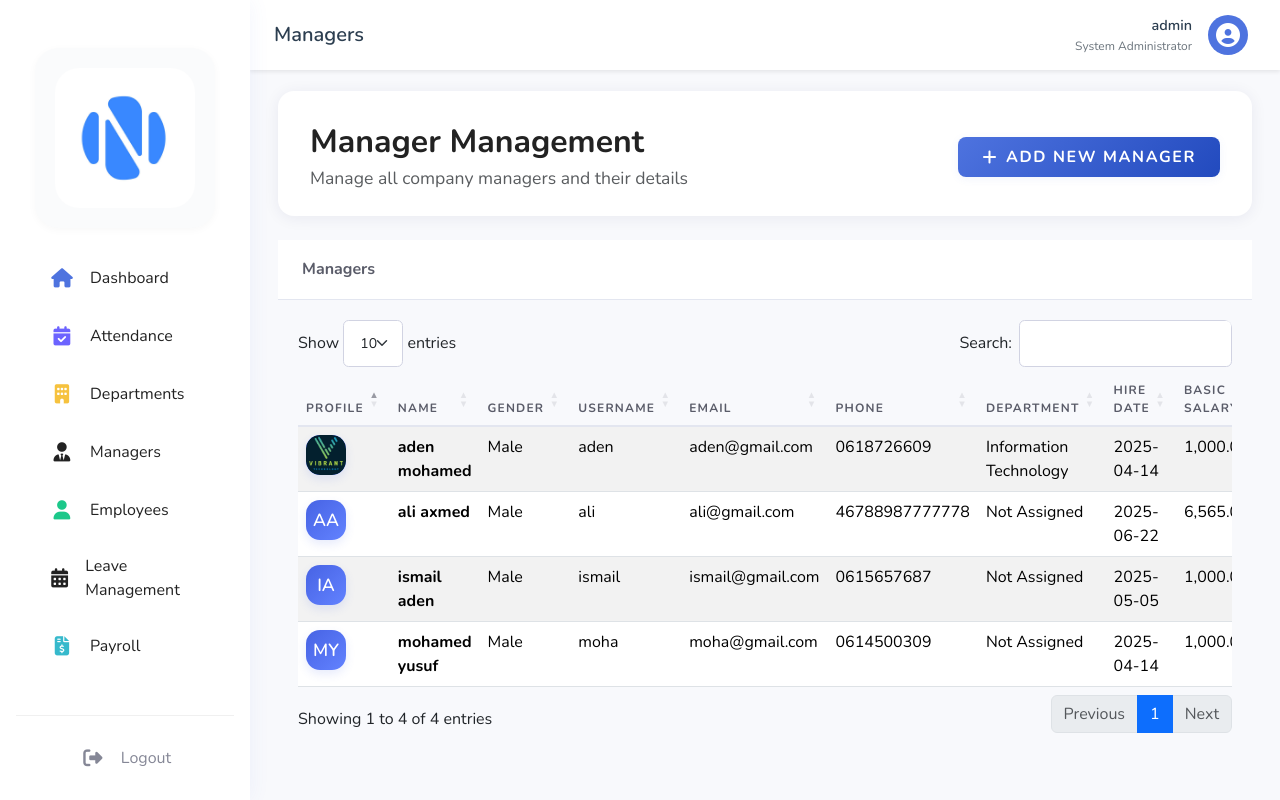
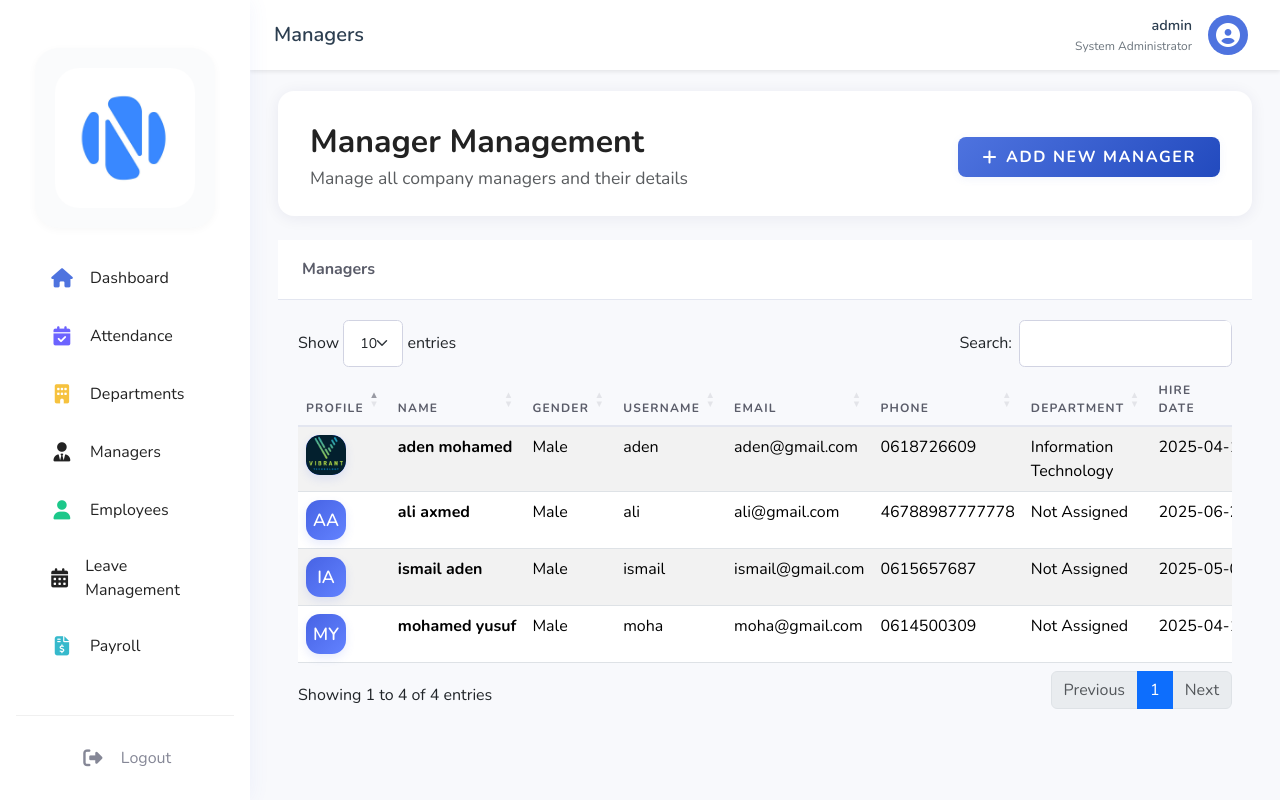
Before and after one commit to Abdikhadar31/Naalo, a PHP site: page /dashboard/admin/managers.php in a window 1280 px wide. Run offline with PHP 8.4, Linux system fonts and the light colour scheme; a user stored in the database is signed in; data comes from the database, SQL or seed files in the repository; some libraries are stand-ins or nearby versions.

Commit message:
hire date

```diff
--- a/dashboard/admin/employees.php
+++ b/dashboard/admin/employees.php
@@ -385,7 +385,7 @@ if ($_SERVER['REQUEST_METHOD'] === 'POST') {
                                 <td><?php echo ucfirst($emp['role']); ?></td>
                                 <td><?php echo htmlspecialchars($emp['email']); ?></td>
                                 <td><?php echo htmlspecialchars($emp['phone']); ?></td>
-                                <td><?php echo date('Y-m-d', strtotime($emp['hire_date'])); ?></td>
+                                <td class="text-nowrap"><?php echo date('Y-m-d', strtotime($emp['hire_date'])); ?></td>
                                 <td>
                                     <div class="d-flex gap-2 justify-content-center align-items-center">
                                         <button class="btn btn-sm btn-info" style="width: 35px; height: 35px; padding: 0; display: flex; align-items: center; justify-content: center;" onclick="viewEmployee(<?php echo htmlspecialchars(json_encode($emp)); ?>)">
--- a/dashboard/admin/managers.php
+++ b/dashboard/admin/managers.php
@@ -381,13 +381,13 @@ try {
     <?php endif; ?>
 </div>
                                     </td>
-                                    <td><strong><?php echo htmlspecialchars($manager['first_name'] . ' ' . $manager['last_name']); ?></strong></td>
+                                    <td class="text-nowrap"><strong><?php echo htmlspecialchars($manager['first_name'] . ' ' . $manager['last_name']); ?></strong></td>
                                     <td><?php echo ucfirst($manager['gender']); ?></td>
                                     <td><?php echo htmlspecialchars($manager['username']); ?></td>
                                     <td><?php echo htmlspecialchars($manager['email']); ?></td>
                                     <td><?php echo htmlspecialchars($manager['phone']); ?></td>
                                     <td><?php echo htmlspecialchars($manager['dept_name'] ?? 'Not Assigned'); ?></td>
-                                    <td><?php echo date('Y-m-d', strtotime($manager['hire_date'])); ?></td>
+                                    <td class="text-nowrap"><?php echo date('Y-m-d', strtotime($manager['hire_date'])); ?></td>
                                     <td><?php echo number_format($manager['basic_salary'], 2); ?></td>
                                     <td>
                                         <span class="badge bg-<?php echo $manager['status'] === 'active' ? 'success' : 'danger'; ?>">
```
